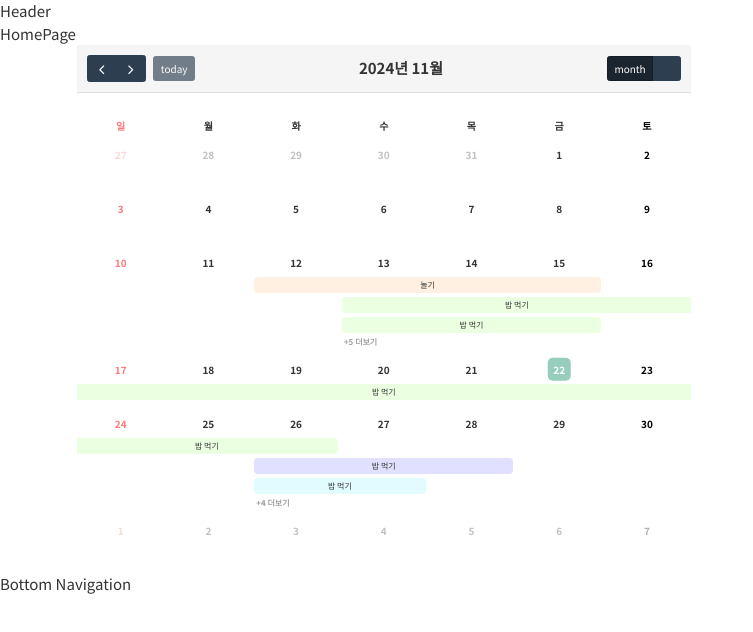
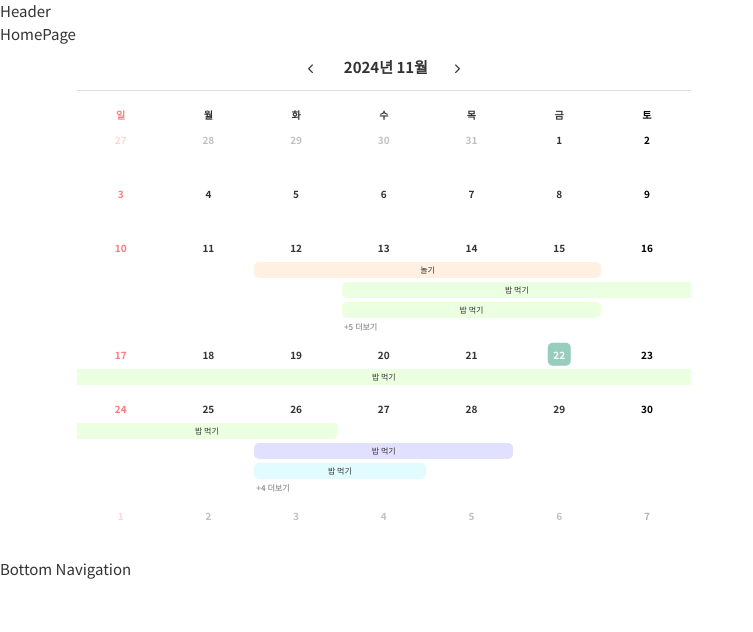
Before and after one commit to prgrms-web-devcourse-final-project/WEB1_1_ALL-I_FE, a React (Vite) app: page / in a window 1280 px wide. Shown: the top 632 px of the page, without its empty margins (0-753 px from the left). Built offline with nearby package versions, Linux system fonts and the light colour scheme; a web font is replaced by a local one.

Commit message:
design: 달력 헤더 부분 스타일 적용

```diff
--- a/src/components/common/calendar/month/CalendarMonth.style.ts
+++ b/src/components/common/calendar/month/CalendarMonth.style.ts
@@ -12,19 +12,54 @@ export const CalendarWrapper = styled.div`
   /* 캘린더 상단 툴바 스타일링 */
   .fc-header-toolbar {
     padding: 10px;
-    background-color: #f5f5f5;
+    background-color: transparent;
     border-bottom: 1px solid #ddd;
+    margin-bottom: 10px !important;
+
+    /* 중앙 섹션 스타일링 */
+    .fc-toolbar-chunk {
+      display: flex;
+      align-items: center;
+      gap: 8px; // 버튼과 제목 사이 간격
+    }
   }
 
   /* 캘린더 제목 스타일링 */
   .fc-toolbar-title {
-    font-size: 1.5em;
-    font-weight: bold;
+    font-size: var(--font-size-medium);
+    font-weight: var(--font-weight-bold);
+  }
+
+  /* 헤더 버튼 스타일링 */
+  .fc-button {
+    background: none;
+    border: none;
+    box-shadow: none;
+    // padding: 4px 8px;
+
+    &:focus {
+      box-shadow: none;
+      background: transparent;
+    }
+
+    &:hover {
+      background: var(--color-primary);
+    }
+  }
+
+  /* prev/next 버튼 스타일링 */
+  .fc-prev-button,
+  .fc-next-button {
+    color: var(--color-black);
+
+    .fc-icon {
+      font-size: var(--font-size-medium);
+    }
   }
 
   /* 요일 헤더 셀 스타일링 */
   .fc-col-header-cell {
-    padding: 8px;
+    padding: 4px;
     font-weight: bold;
     text-align: center;
   }
@@ -91,10 +126,10 @@ export const CalendarWrapper = styled.div`
   /* 이벤트 스타일링 */
   /* 이벤트 블록 스타일링 */
   .fc-event {
-    border-radius: 4px;
+    border-radius: var(--border-radius-default);
     margin: 2px 0;
     text-align: center;
-    font-size: 8px;
+    font-size: var(--font-size-micro-small);
     color: var(--color-black);
   }
 
--- a/src/components/common/calendar/month/CalendarMonth.tsx
+++ b/src/components/common/calendar/month/CalendarMonth.tsx
@@ -40,7 +40,7 @@ function CalendarMonth() {
         alignItems: "center",
       }}
     >
-      <div style={{ width: "80%", height: "100%" }}>
+      <div style={{ width: "80%" }}>
         <CalendarWrapper>
           <FullCalendar
             // 기본 설정
@@ -50,9 +50,9 @@ function CalendarMonth() {
             contentHeight="auto"
             // 헤더 설정
             headerToolbar={{
-              left: "prev,next today", // 이전, 다음, 오늘 버튼
-              center: "title", // 달력 제목
-              right: "dayGridMonth,timeGridWeek,timeGridDay", // 월/주/일 보기 옵션
+              left: "", // 왼쪽 비움
+              center: "prev title next", // 이전, 제목, 다음 버튼을 중앙에 모두 배치
+              right: "", // 오른쪽 비움
             }}
             dayHeaderFormat={{ weekday: "short" }} // 요일 표시 형식
             // 이벤트 데이터 및 표시 설정
```
